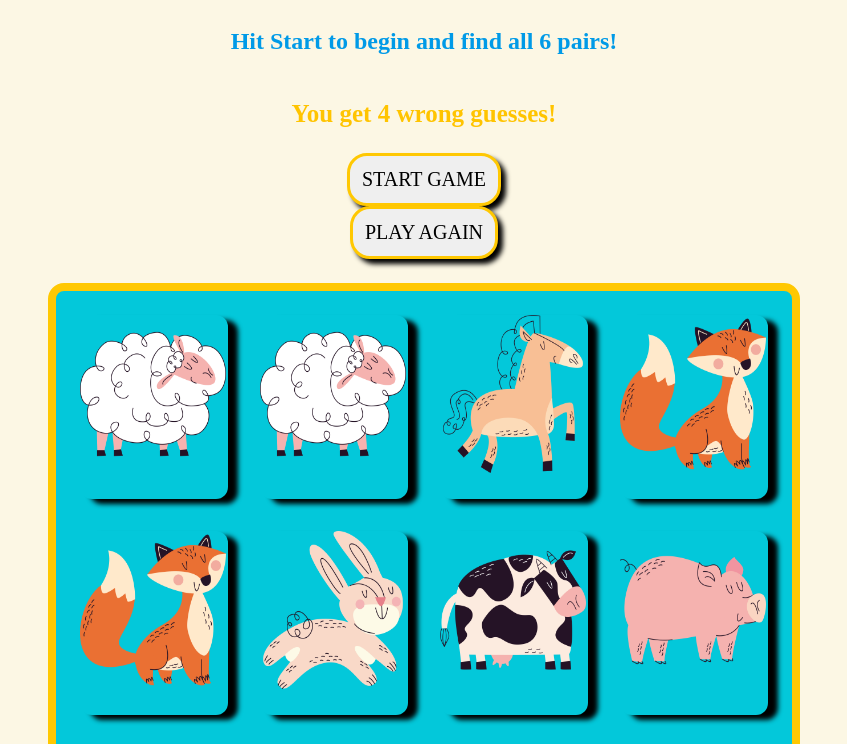
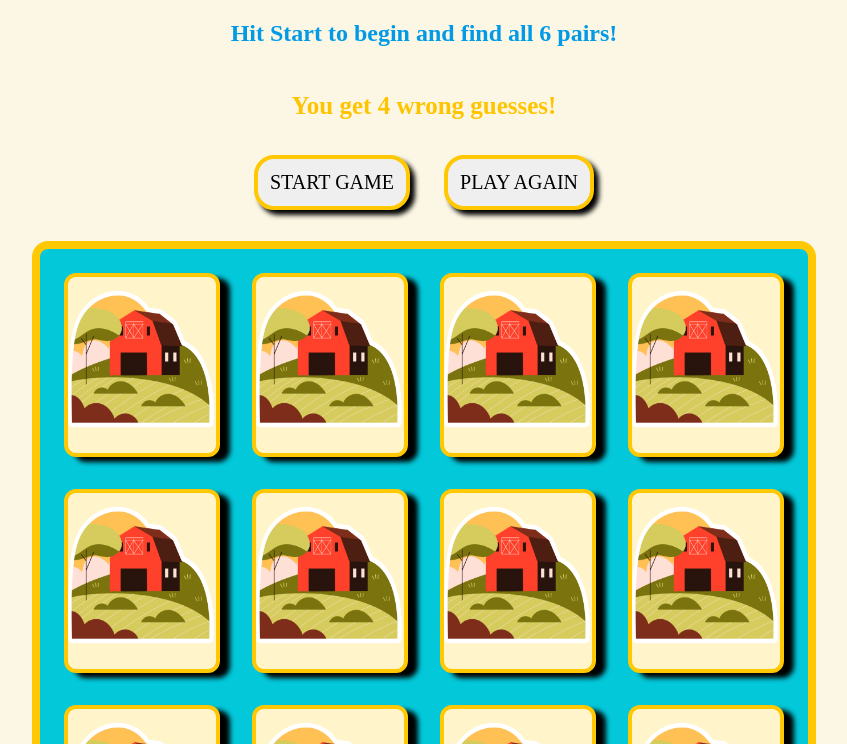
Before and after one commit to austinpowers99/Concentration, a plain HTML site: page index.html in a window 1280 px wide. Shown: the part 119-863 px from the top of the page, without its empty margins (224-1071 px from the left). Drawn offline with Linux system fonts and the light colour scheme.

Commit message:
add hidden feature in the css file to toggle between front and back images on each click

```diff
--- a/index.html
+++ b/index.html
@@ -16,8 +16,10 @@
     (Farm Animals Edition)</h1>
     <h2>Hit Start to begin and find all 6 pairs!</h2>
     <h3 id="message">You get 4 wrong guesses!</h3>
-    <button id="start-btn" onclick="startGame()">START GAME</button>
-    <button id="restart-btn" onclick="playAgain()">PLAY AGAIN</button>
+    <div class="btn-container">
+        <button id="start-btn" onclick="startGame()">START GAME</button>
+        <button id="restart-btn" onclick="playAgain()">PLAY AGAIN</button>
+    </div>
 
     <section id="board">
         <div class="card">
--- a/main.js
+++ b/main.js
@@ -5,7 +5,6 @@ const cardValues = ['images/cow.png', 'images/fox.png', 'images/horse.png', 'ima
 /*----- app's state (variables) -----*/
 let board;
 let results; // all cards are matched = 'Well Done!'
-// let pairs = []; //keep track of matched cards
 let maxAttempts = 0
 let wrongGuess = 0;
 let winner; // check for winner
@@ -21,9 +20,10 @@ const gameBoard = document.getElementById('game-board');
 
 
 /*----- event handlers -----*/
-cards.forEach(card => card.addEventListener('click', handleClick));
-startBtn.addEventListener('click', init);
-restartBtn.addEventListener('click', init);
+cards.forEach(card => card.addEventListener('click', handleClick)); // for the back of the cards
+// cards.addEventListener('click', handleClick); // for the front of the cards
+// startBtn.addEventListener('click', init);
+// restartBtn.addEventListener('click', init);
 
 
 /*----- Functions -----*/
@@ -33,7 +33,6 @@ function init() {
     selectedCards= [];
     winner = true;
     message.innerHTML = 'You get 4 wrong guesses!';
-    isCardClickable = true;
     render();
 };
 
@@ -43,6 +42,13 @@ function render() { //after initialization, it calls the render function which u
     cards.forEach((card) => card.removeEventListener('click', handleClick));
 }
 
+function shuffle(array) {
+    for (let origId = array.length - 1; origId > 0; origId--) {
+      const newId = Math.floor(Math.random() * (origId + 1));
+        [array[origId], array[newId]] = [array[newId], array[origId]];
+    }
+}
+
 function renderAssignPics() {
     cards.forEach((card, i) => {
         // Remove existing images from the card
@@ -50,19 +56,29 @@ function renderAssignPics() {
             card.removeChild(card.firstChild);
         }
 
-        const newImg = document.createElement('img');
-        newImg.src = cardValues[i];
-        newImg.style.height = '19.70vmin';
-        newImg.style.width = '18.30vmin';
-        card.appendChild(newImg);
-    });
-}
+        const frontImg = document.createElement('img');
+        const backImg = document.createElement('img');
 
-function shuffle(array) {
-    for (let origId = array.length - 1; origId > 0; origId--) {
-      const newId = Math.floor(Math.random() * (origId + 1));
-        [array[origId], array[newId]] = [array[newId], array[origId]];
-    }
+        frontImg.src = 'images/farm.png'; // Add the path to your card back image
+        frontImg.style.height = '20.5vmin';
+        frontImg.style.width = '18.30vmin';
+
+        backImg.src = cardValues[i];
+        backImg.style.height = '20.5vmin';
+        backImg.style.width = '18.30vmin';
+
+        // Initially, show only the front image
+        card.appendChild(frontImg);
+
+        card.addEventListener('click', function () {
+            // Toggle between front and back images on each click
+            frontImg.classList.toggle('hidden');
+            backImg.classList.toggle('hidden');
+
+        // card.appendChild(frontImg);
+        // card.appendChild(backImg);
+        });
+    })
 }
 
 function handleClick(evt) {
@@ -71,6 +87,7 @@ function handleClick(evt) {
     }
     evt.target.classList.add('selected', 'flipUp');
     selectedCards.push(evt.target);
+
     if (selectedCards.length === 2) {
         cards.forEach((card) => card.removeEventListener('click', handleClick));
         setTimeout(() => {
@@ -121,27 +138,6 @@ function stopGame(isWinner, message) {
     message.innerHTML = `<h3 ${isWinner ? 'YES' : 'NO'}>${message}</h3>`;
 }
 
-// function checkWin() {
-//     for (let i = 0; i < backCardEl.length; i++) {
-//         const backCard = backCardEl[i];
-
-//         if (!backCard.classList.contains('match')) {
-//             winner = false;
-//             break;
-//         } else {
-//             winner = true;
-//         }
-//     }
-
-//     stopAndShowResult(true);
-
-//     if (winner === true) {
-//         cards.forEach((card) => card.removeEventListener('click', handleClick));
-//         message.innerHTML = `${isWinner ? 'WELL DONE' : 'MAX ATTEMPTS USED'}!<br>${isWinner ? 'YOU WIN!' : 'TRY AGAIN!'}</h1>`;
-//     }
-
-// }
-
 function restartGame () {
     window.location.reload();
 };
--- a/style.css
+++ b/style.css
@@ -3,7 +3,6 @@
 }
 
 body {
-    min-height: 100vh;
     width: 100%;
     display: flex;
     flex-direction: column;
@@ -13,7 +12,7 @@ body {
 }
 
 h1 {
-    margin-top: 2vmin;
+    margin-top: 1vmin;
     font-family: 'Allura';
     font-size: 35px;
     letter-spacing: 8px;
@@ -46,13 +45,13 @@ h3 {
     background-color: rgb(3, 200, 218);
     border: 1vmin solid rgb(255, 200, 2);
     border-radius: 2vmin;
-    margin: 3vmin;
+    margin: 2vmin;
 }
 
 #start-btn, #restart-btn {
     padding: 1.5vmin;
     border-radius: 2.5vmin;
-    border: 0.4vmin solid rgb(255, 200, 2);
+    border: 0.5vmin solid rgb(255, 200, 2);
     justify-content: center;
     align-self: center;
     font-family: 'Allura';
@@ -60,24 +59,25 @@ h3 {
     box-shadow: 5px 5px 5px black;
     cursor: pointer;
     display: inline-block;
+    margin: 10px 15px 15px 15px;
 }
 
 .card {
     height: 23vmin;
-    width: 18.5vmin;
+    width: 19.5vmin;
     border-radius: 1.5vmin;
     position: relative;
     box-shadow: 10px 5px 5px black;
     cursor: pointer;
+    border: 0.5vmin solid rgb(255, 200, 2);
+    background-color: rgb(255, 244, 202);
 }
 
 .back-card {
     position: absolute;
     height: 23vmin;
-    width: 18.5vmin;
+    width: 19.5vmin;
     border-radius: 1.5vmin;
-    border: 0.5vmin solid rgb(255, 200, 2);
-    background-color: rgb(255, 244, 202);
     background-image: url('images/farm.png');
     background-size: contain;
     background-repeat: no-repeat;
@@ -88,3 +88,7 @@ h3 {
 .back-card:hover {
     transform: scale(1.1);
 }
+
+.hidden {
+    display: none;
+}
```
